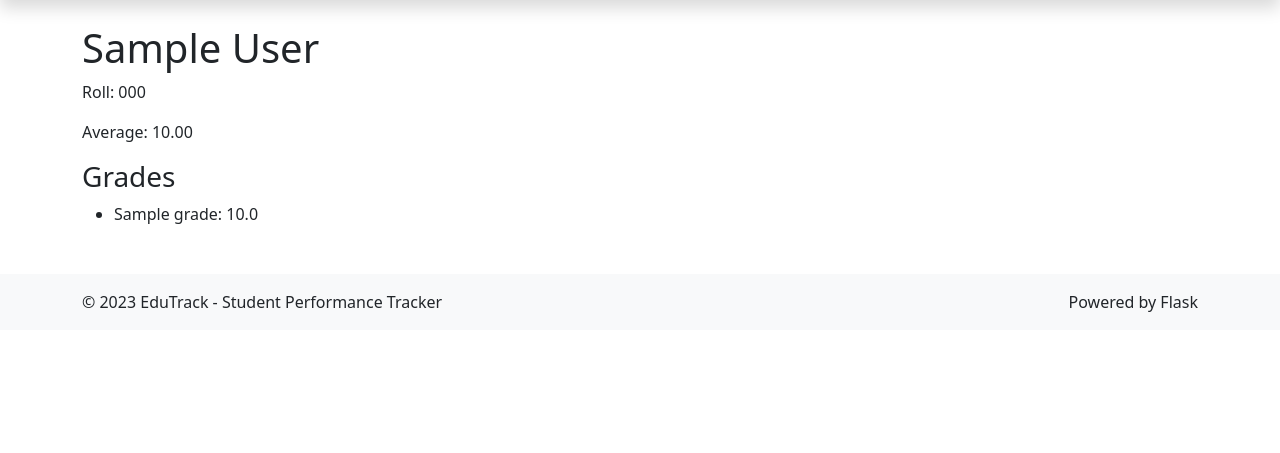
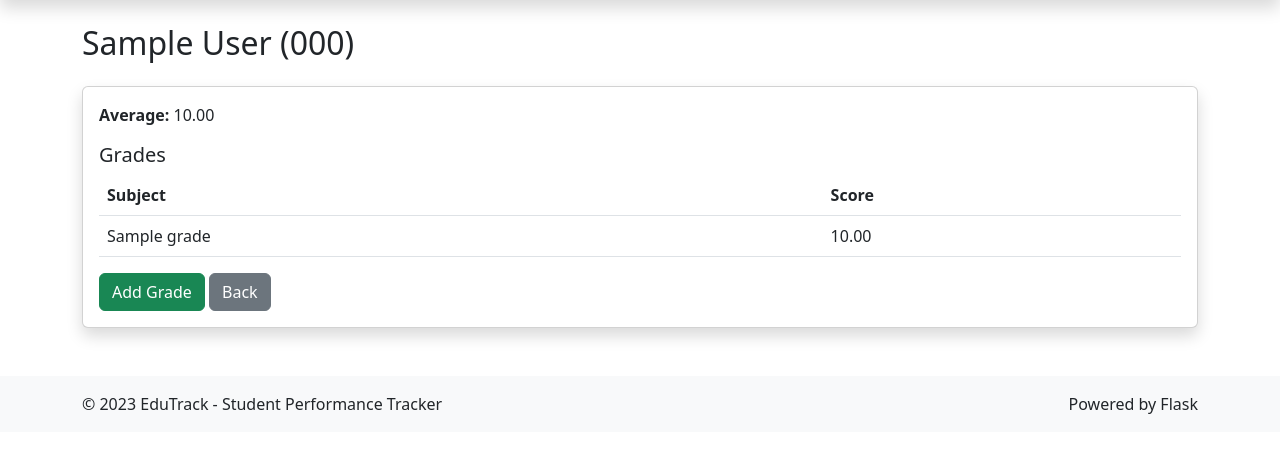
Before and after one commit to yokshith09/STUDENT_PERFORMANCE_TRACKER, a Flask app: page /student/1 in a window 1280 px wide. Shown: the part 56-509 px from the top of the page. Run offline with Flask 3, Linux system fonts and the light colour scheme; tables that the repository leaves empty hold one stand-in row (values such as "Sample post").

Commit message:
Update view_student.html

```diff
--- a/templates/view_student.html
+++ b/templates/view_student.html
@@ -1 +1,27 @@
-{% extends 'base.html' %}{% block content %}<h1>{{ student.name }}</h1><p>Roll: {{ student.roll_number }}</p><p>Average: {% if student.average() %}{{ '%.2f'|format(student.average()) }}{% else %}-{% endif %}</p><h3>Grades</h3><ul>{% for g in student.grades %}<li>{{ g.subject }}: {{ g.score }}</li>{% else %}<li>No grades</li>{% endfor %}</ul>{% endblock %}
+{% extends 'base.html' %}
+{% block title %}Student Details{% endblock %}
+{% block content %}
+<h1 class="h2 mb-4">{{ student.name }} ({{ student.roll_number }})</h1>
+<div class="card shadow">
+  <div class="card-body">
+    <p><strong>Average:</strong>
+      {% if student.average() %}{{ "%.2f"|format(student.average()) }}{% else %}-{% endif %}
+    </p>
+    <h5>Grades</h5>
+    {% if student.grades %}
+      <table class="table">
+        <thead><tr><th>Subject</th><th>Score</th></tr></thead>
+        <tbody>
+          {% for grade in student.grades %}
+            <tr><td>{{ grade.subject }}</td><td>{{ "%.2f"|format(grade.score) }}</td></tr>
+          {% endfor %}
+        </tbody>
+      </table>
+    {% else %}
+      <p>No grades yet.</p>
+    {% endif %}
+    <a href="{{ url_for('add_grade') }}" class="btn btn-success">Add Grade</a>
+    <a href="{{ url_for('students_list') }}" class="btn btn-secondary">Back</a>
+  </div>
+</div>
+{% endblock %}
```
